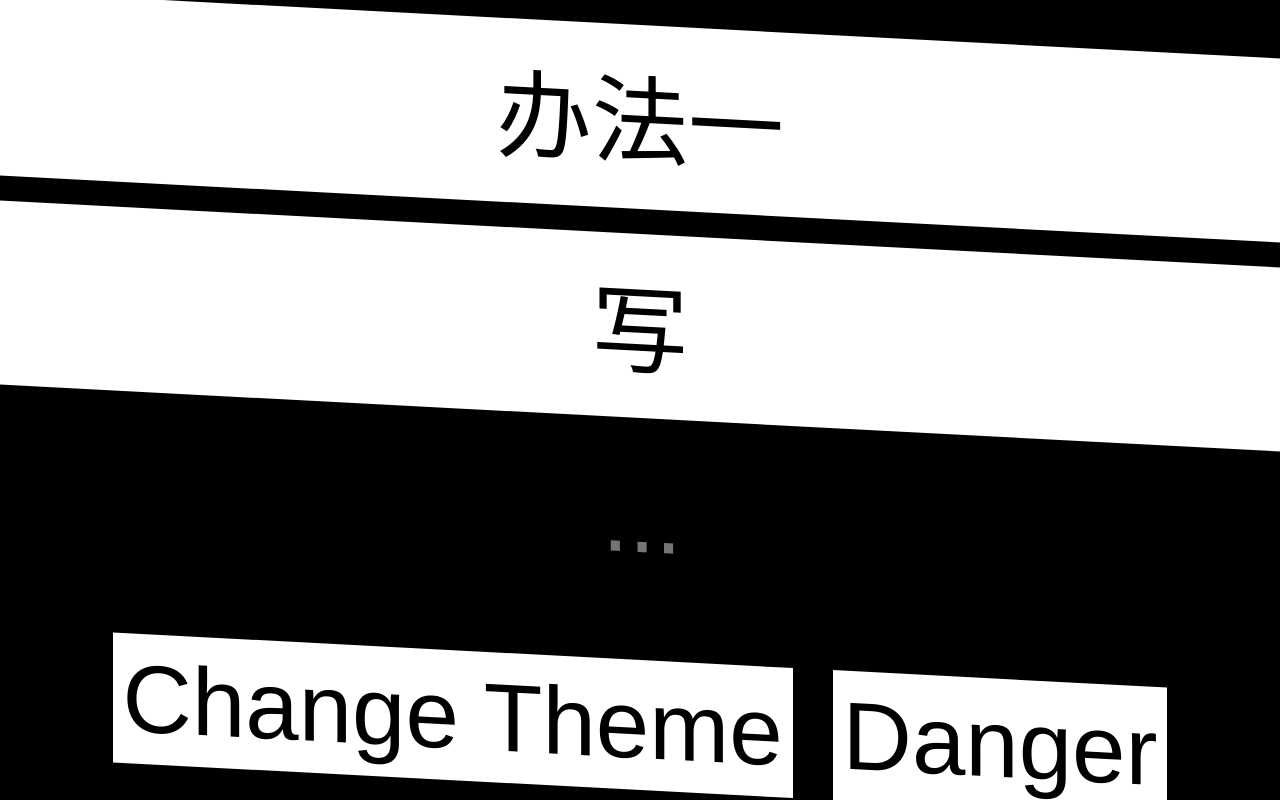
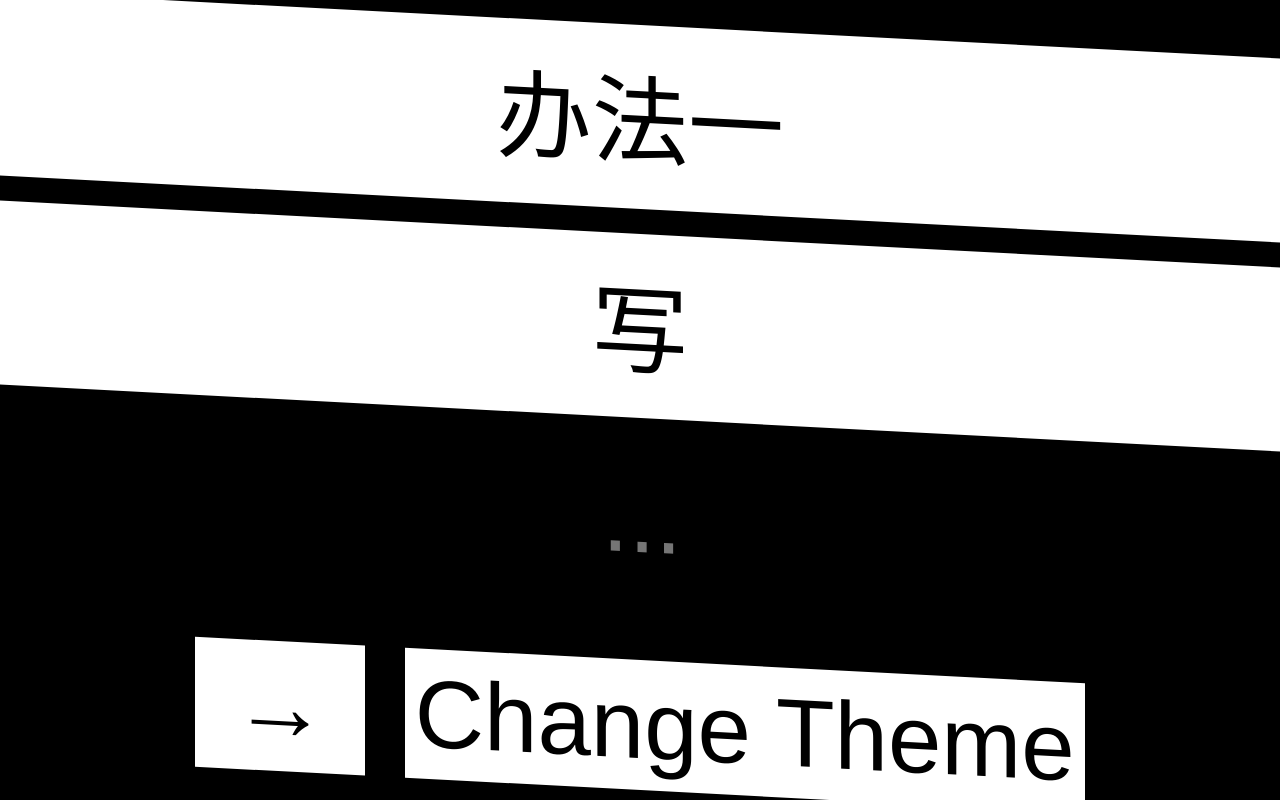
Before and after one commit to maxburkhardt/flazh, a React (Create React App) app: page / in a window 1280 px wide. Built offline with nearby package versions, Linux system fonts and the light colour scheme.

Commit message:
Answer evaluation finally

```diff
--- a/src/components/GameContainer.tsx
+++ b/src/components/GameContainer.tsx
@@ -3,7 +3,7 @@ import { css, useTheme, Theme } from "@emotion/react";
 import { useState } from "react";
 import DisplayCard from "./DisplayCard";
 import { day } from "../theme";
-import { getDisplayForMode, getWord } from "../vocabulary";
+import { getAnswerForMode, getDisplayForMode, getWord } from "../vocabulary";
 import Button from "./Button";
 import TextEntryCard from "./TextEntryCard";
 import InputCard from "./InputCard";
@@ -30,6 +30,20 @@ function GameContainer({ updateTheme }: Props) {
   const [mode, setMode] = useState(0);
   const [currentWord, setCurrentWord] = useState(getWord());
   const [textEntry, setTextEntry] = useState("");
+  const evaluateAnswer = () => {
+    if (textEntry === getAnswerForMode(currentWord, gameModeSeq[mode])) {
+      // Correct!
+      setDisplayColor(theme.colors.success);
+      setTimeout(() => setDisplayColor(theme.colors.displayBackground), 500);
+      setTextEntry("");
+      setCurrentWord(getWord());
+    } else {
+      // Incorrect!
+      setDisplayColor(theme.colors.danger);
+      setTimeout(() => setDisplayColor(theme.colors.displayBackground), 500);
+      setTextEntry("");
+    }
+  };
   return (
     <div css={style}>
       <DisplayCard>{gameModeSeq[mode]}</DisplayCard>
@@ -39,23 +53,13 @@ function GameContainer({ updateTheme }: Props) {
       <TextEntryCard
         value={textEntry}
         onChange={(e) => setTextEntry(e.target.value)}
+        submitCallback={evaluateAnswer}
         lang="zh-Hans"
       />
       <InputCard>
+        <Button onClick={evaluateAnswer}>&nbsp;&rarr;&nbsp;</Button>
         <Button onClick={() => updateTheme(day)}>Change Theme</Button>
-        <Button
-          onClick={() => {
-            setDisplayColor(theme.colors.danger);
-            setTimeout(
-              () => setDisplayColor(theme.colors.displayBackground),
-              1000
-            );
-          }}
-        >
-          Danger
-        </Button>
         <Button onClick={() => setMode((mode + 1) % 3)}>Mode switch</Button>
-        <Button onClick={() => setCurrentWord(getWord())}>New word</Button>
       </InputCard>
     </div>
   );
--- a/src/components/TextEntryCard.tsx
+++ b/src/components/TextEntryCard.tsx
@@ -5,10 +5,11 @@ import InputCard from "./InputCard";
 export type Props = {
   value: string;
   onChange: (e: React.ChangeEvent<HTMLInputElement>) => void;
+  submitCallback: () => void;
   lang: "en" | "zh-Hans";
 };
 
-function TextEntryCard({ value, onChange, lang }: Props) {
+function TextEntryCard({ value, onChange, submitCallback, lang }: Props) {
   const theme = useTheme();
   const inputStyle = css`
     font-size: 72pt;
@@ -30,6 +31,12 @@ function TextEntryCard({ value, onChange, lang }: Props) {
         placeholder="..."
         value={value}
         onChange={onChange}
+        onKeyUp={(e) => {
+          if (e.key === "Enter") {
+            submitCallback();
+          }
+        }}
+        autoFocus
       ></input>
     </InputCard>
   );
```
